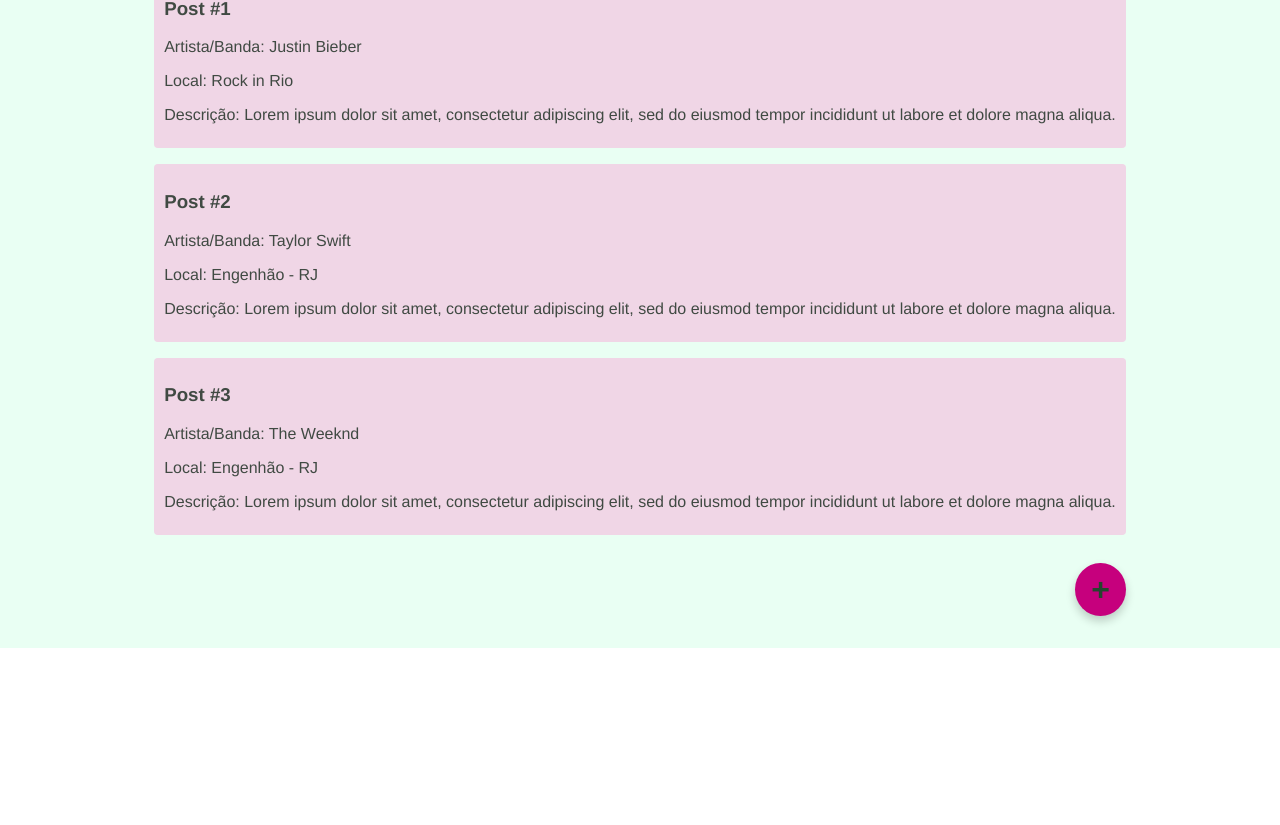
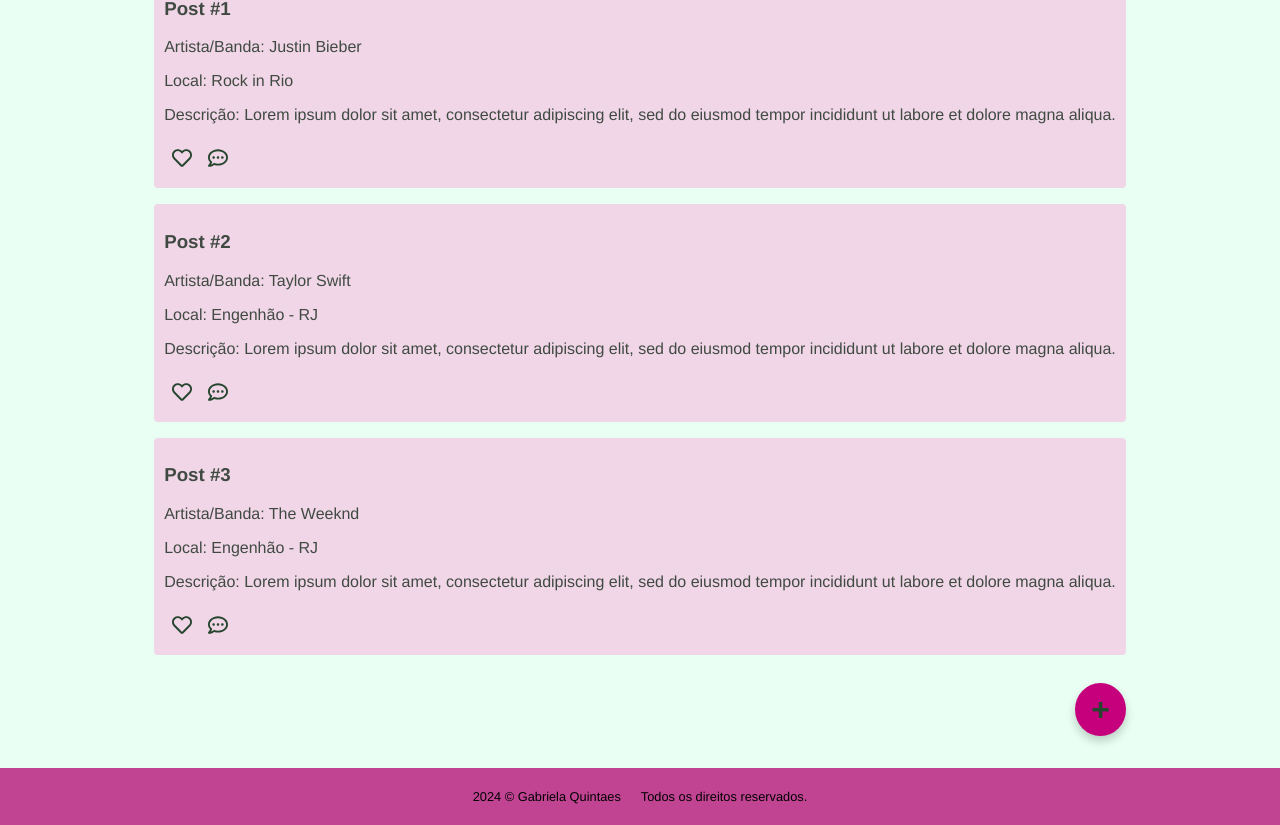
Before and after one commit to gabipq23/InConsert_Gabriela-Quintaes, a React (Vite) app: page /posts in a window 1280 px wide. Shown: the part 192-1017 px from the top of the page. Before the commit the page ends 840 px from the top, so only its background shows below. Built offline with nearby package versions, Linux system fonts and the light colour scheme.

Commit message:
criação de footer e outras melhorias

```diff
--- a/package.json
+++ b/package.json
@@ -11,7 +11,8 @@
   },
   "dependencies": {
     "react": "^18.2.0",
-    "react-dom": "^18.2.0"
+    "react-dom": "^18.2.0",
+    "react-icons": "^5.0.1"
   },
   "devDependencies": {
     "@types/react": "^18.2.66",
--- a/src/App.jsx
+++ b/src/App.jsx
@@ -1,5 +1,7 @@
 import { AppBar } from "./componentes/AppBar/AppBar"
 import { Posts } from "./componentes/Posts/Posts"
+import { Footer } from "./componentes/Footer/Footer"
+
 
 function App() {
   return (
@@ -8,6 +10,8 @@
      <AppBar />
 
     <Posts />
+
+    <Footer />
  </div>
   )
 }
--- a/src/componentes/Cards/Card.jsx
+++ b/src/componentes/Cards/Card.jsx
@@ -1,6 +1,8 @@
 import { Component } from 'react';
 import styles from './Card.module.css'
 
+import { FaRegHeart } from "react-icons/fa";
+import { FaRegCommentDots } from "react-icons/fa";
 
 export class Card extends Component{
     constructor(props){
@@ -15,11 +17,18 @@
     }
     render() {
       return (
+
         <div className={styles["containerPosts"]}>
           <h3>{this.state.titulo}</h3>
           <p>Artista/Banda: {this.state.artista}</p>
           <p>Local: {this.state.local}</p>
           <p>Descrição: {this.state.descricao}</p>
+
+          <div className={styles["icons"]}>
+            <span className={styles["iconItem"]}><FaRegHeart size='20px'/></span>
+            <span className={styles["iconItem"]}><FaRegCommentDots size='20px' /></span>
+          </div>
+
         </div>
       )
     }
--- a/src/componentes/Cards/Card.module.css
+++ b/src/componentes/Cards/Card.module.css
@@ -8,3 +8,19 @@
 .containerPosts:hover{
     box-shadow: 0px 5px 10px rgba(0, 0, 0, 0.2);
 }
+
+.icons{
+    display: flex;
+    gap: 16px;
+    align-items: center;
+    color: #25452E;
+    padding: 8px;
+
+}
+.iconItem{
+    cursor: pointer;
+}
+
+.iconItem:hover{
+    color: #126B2B;
+}
--- /dev/null
+++ b/src/componentes/Footer/Footer.jsx
@@ -0,0 +1,24 @@
+export function Footer(){
+
+    const estilo = {
+        display:'flex',
+        justifyContent:'center',
+        backgroundColor:'#C14493',
+        fontSize:'0.8em',
+        fontFamily:'Helvetica',
+        padding:'8px',
+        gap:'20px'
+
+    }
+    return(
+
+        <div style={estilo}>
+            <div >
+                <p>2024 © Gabriela Quintaes</p>
+            </div>
+            <div >
+                <p>Todos os direitos reservados.</p>
+            </div>
+        </div>
+    )
+}
--- a/src/componentes/NewPost/NewPost.module.css
+++ b/src/componentes/NewPost/NewPost.module.css
@@ -7,6 +7,7 @@
     font-family:Helvetica;
     color:#404a43;
     border-radius: 8px;
+    margin-bottom: 20px;
 }
 
 
```
Also changed, not shown: 1 other file (tests, documents, lock files or other folders).
